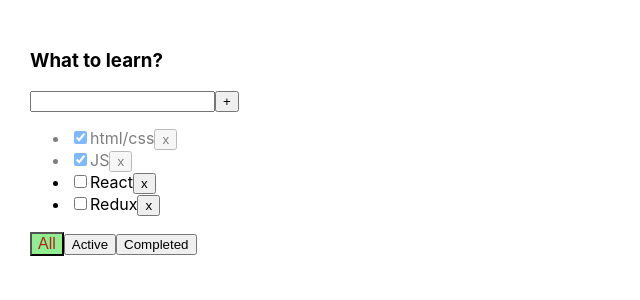
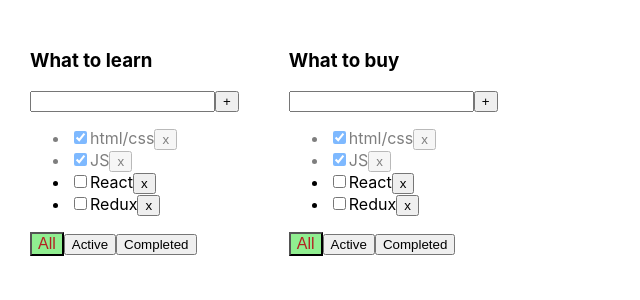
Before and after one commit to Stepan-Ne/Todolist, a React (Create React App) app: page / in a window 1280 px wide. Shown: the top 300 px of the page, without its empty margins (0-640 px from the left). Built offline with nearby package versions, Linux system fonts and the light colour scheme.

Commit message:
Two Todolists with own filtration of tasks.

```diff
--- a/src/App.tsx
+++ b/src/App.tsx
@@ -2,13 +2,14 @@
 import './App.css';
 import {TaskType, Todolist} from "./Todolist";
 import {v1} from "uuid";
+
 
 export  type FilterTypeValue = 'all' | 'completed' | 'active';
 
 function App() {
 
 //the hook for removeTask function
-    let [tasks, setTasks] = useState< Array<TaskType>>([
+    let [tasks, setTasks] = useState<Array<TaskType>>([
         {id: v1(), title: 'html/css', isDone: true},
         {id: v1(), title: 'JS', isDone: true},
         {id: v1(), title: 'React', isDone: false},
@@ -20,28 +21,38 @@
         let filteredTasks = tasks.filter((t) => id !== t.id);
         setTasks(filteredTasks);
     }
+
 //для фильтрации необх менять значение в фильтре,  не в local state!
     //эти значения поместим в useState
-    let tasksForTodolist = tasks;
-    let [filter, setFilter] = useState<FilterTypeValue>('all');
+
+    // let [filter, setFilter] = useState<FilterTypeValue>('all');
+
+    //Array of TODOLISTS
+    const [todolists, setTodolists] = useState([
+        {id: v1(), title: "What to learn", filter: "all"},
+        {id: v1(), title: "What to buy", filter: "all"}
+    ])
 
 
-    function changeFilter(value: FilterTypeValue) {
-        setFilter(value);
+    function changeFilter(value: FilterTypeValue, todolistId: string) {
+       // 1. find list with id
+       // 2. todolist.filter = value - this is link to the obj and we change value of both obj-s
+       // 3. that is why in setTodolists we will put his todolists but with spread-operator that setTodolists takes the changes!
+        let todolist = todolists.find(tl => tl.id === todolistId);
+        if (todolist) {
+            todolist.filter = value;
+        }
+        setTodolists([...todolists]);
     }
-    switch (filter) {
-        case 'completed':
-            tasksForTodolist =  tasks.filter(t => t.isDone === true);
-            break;
-        case 'active':
-            tasksForTodolist = tasks.filter(t => t.isDone === false)
-    }
+
+
     //Add Task
     function addTask(value: string) {
         let newTask = {id: v1(), title: value, isDone: false};
         let setNewTask = [newTask, ...tasks];
         setTasks(setNewTask);
     }
+
     //Change status of task
     function changeStatus(taskId: string, isDone: boolean) {
         let task = tasks.find(t => taskId === t.id);//task is object
@@ -54,12 +65,29 @@
 
     return (
         <div className="App">
-            <Todolist title={'What to learn?'} task={tasksForTodolist}
-                      changeTaskStatus = {changeStatus}
-                      changeFilter={changeFilter}
-                      addTask={addTask}
-                      filter={filter}
-                      removeTask={removeTask}/>
+            {todolists.map(tl => {
+
+                let tasksForTodolist = tasks;
+                if (tl.filter === "active") {
+                    tasksForTodolist = tasks.filter(t => t.isDone === false);
+                }
+                if (tl.filter === "completed") {
+                    tasksForTodolist = tasks.filter(t => t.isDone === true);
+                }
+
+                return <Todolist title={tl.title}
+                                 key={tl.id}
+                              task={tasksForTodolist}
+                              id={tl.id}
+                              changeTaskStatus={changeStatus}
+                              changeFilter={changeFilter}
+                              addTask={addTask}
+                              filter={tl.filter}
+                              removeTask={removeTask}
+                    />
+                }
+            )}
+
         </div>
     );
 }
--- a/src/Todolist.tsx
+++ b/src/Todolist.tsx
@@ -12,10 +12,11 @@
     title: string
     task: Array<TaskType>
     removeTask: (id: string) => void
-    changeFilter: (value: FilterTypeValue) => void
+    changeFilter: (value: FilterTypeValue, todolistId: string) => void
     addTask: (value: string) => void
     changeTaskStatus: (taskId: string, isDone: boolean) => void
-    filter: FilterTypeValue
+    filter: string//FilterTypeValue
+    id: string
 }
 
 
@@ -47,9 +48,9 @@
         setTitle(e.currentTarget.value);
     };
     //OnChangeFilter
-    const onAllClickHandler = () => props.changeFilter('all');
-    const onActiveClickHandler = () => props.changeFilter('active');
-    const onCompletedClickHandler = () => props.changeFilter('completed');
+    const onAllClickHandler = () => props.changeFilter('all', props.id);
+    const onActiveClickHandler = () => props.changeFilter('active', props.id);
+    const onCompletedClickHandler = () => props.changeFilter('completed', props.id);
 
 
 //Create tasks from props.task
```
Also changed, not shown: 1 other file (tests, documents, lock files or other folders).
